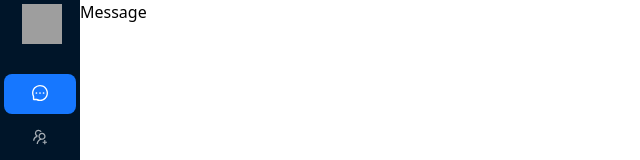
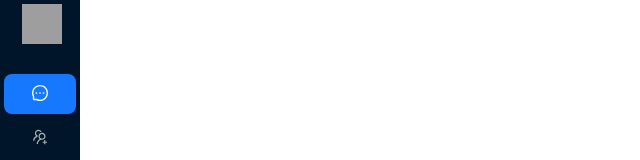
Before and after one commit to Mr-Wang-Y-P/Pc-wechat, a React (Vite) app: page /message in a window 1280 px wide. Shown: the top 160 px of the page, without its empty margins (0-640 px from the left). Built offline with nearby package versions, Linux system fonts and the light colour scheme; grey boxes are pictures that could not be loaded.

Commit message:
✨ feat: 消息框

```diff
--- a/src/pages/Layout/index.tsx
+++ b/src/pages/Layout/index.tsx
@@ -7,7 +7,7 @@ export default function Layout() {
     <div className={styles.layout}>
       <SliderLeft></SliderLeft>
       <div className={styles.right}>
-      <Outlet />
+        <Outlet />
       </div>
     </div>
   );
--- a/src/pages/Message/index.tsx
+++ b/src/pages/Message/index.tsx
@@ -2,6 +2,13 @@
 
 export default function Message() {
   return (
-    <div>Message</div>
-  )
+    <div className="flex">
+      <div className="w-[400px]">
+        <div className="w-full h-[100vh] border-solid  border-r flex flex-col items-center">
+
+        </div>
+      </div>
+      <div className="flex-1"></div>
+    </div>
+  );
 }
```
